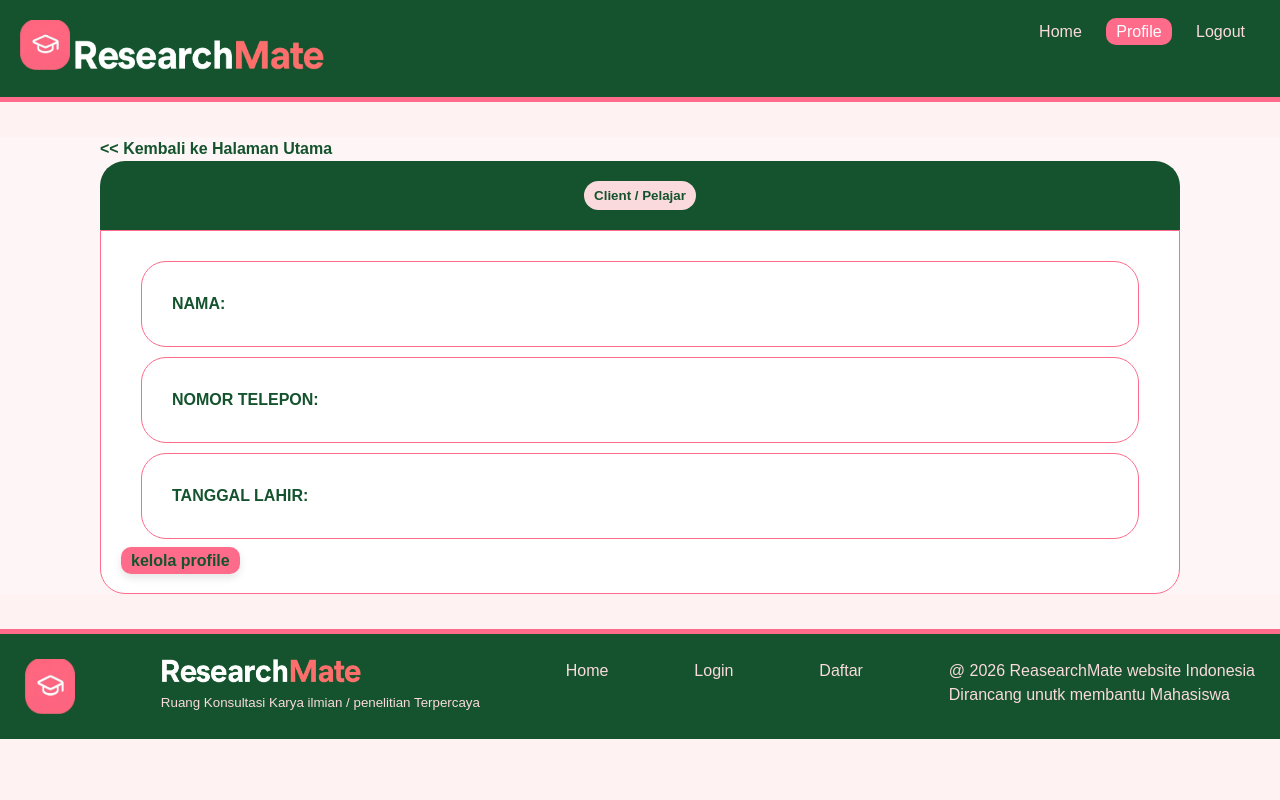
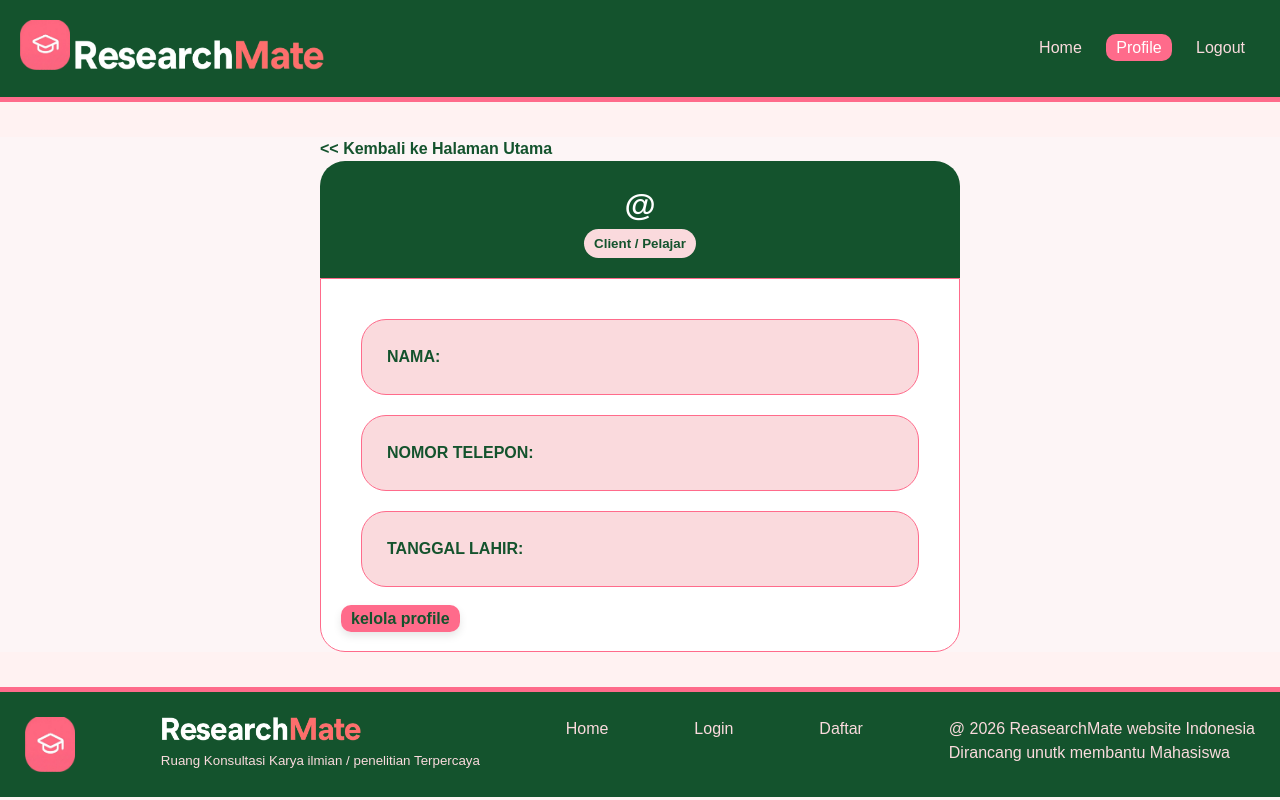
Before and after one commit to Faizal24L/PAW2026-1-D02_website, a PHP site: page /PAW_11/authentication/profile.php in a window 1280 px wide. Run offline with PHP 8.4, Linux system fonts and the light colour scheme; the visitor is signed in with stand-in values (Sample User, id 1); data that the repository does not hold is empty.

Commit message:
nihsdgsfd

```diff
--- a/authentication/login.php
+++ b/authentication/login.php
@@ -75,11 +75,11 @@
             </div>
             <div class="box_form">
                 <form method="POST" action="login.php">
-                    <label>Username</label><br>
+                    <label>Username</label>
                     <input type="text" name="username" value="<?= isset($errors['username']) && isset($_POST['username'])? $_POST['username']:""?>">
                     <span style="color:red"><?=$errors['username']??""?></span>
 
-                    <br><label>Password</label><br>
+                    <label>Password</label>
                     <input type="password" name="password" value="<?= isset($errors['password']) && isset($_POST['password'])? $_POST['password']:""?>">
                     <span style="color:red"><?=$errors['password']??""?></span>
 
--- a/authentication/profile.php
+++ b/authentication/profile.php
@@ -40,7 +40,7 @@
                 <a href="../client/dashboard_client.php"><< Kembali ke Halaman Utama</a>
             <?php endif;?>
             <div class="box_form_atas">
-                <h1 class="putih"><?= htmlspecialchars($user["username"])?></h1>
+                <h1 class="putih">@<?= htmlspecialchars($user["username"])?></h1>
                 <?php if($_SESSION["id_role"] == 1):?>
                     <small class="box_pinkmuda">Client / Pelajar</small>
                 <?php else:?>
@@ -48,9 +48,9 @@
                 <?php endif?>
             </div>
             <div class="box_form">
-                <div class="box"><b>NAMA: <br><?= htmlspecialchars($user["username"])?></b></div>
-                <div class="box"><b>NOMOR TELEPON: <br><?= htmlspecialchars($user["telepon"])?></b></div>
-                <div class="box"><b>TANGGAL LAHIR: <br><?= htmlspecialchars($user["tanggal_lahir"])?></b></div>
+                <div class="box_awal"><b>NAMA: <br><?= htmlspecialchars($user["username"])?></b></div>
+                <div class="box_awal"><b>NOMOR TELEPON: <br><?= htmlspecialchars($user["telepon"])?></b></div>
+                <div class="box_awal"><b>TANGGAL LAHIR: <br><?= htmlspecialchars($user["tanggal_lahir"])?></b></div>
                 <a href="./edit_profile.php?id_role=<?= $id_role ?>" class="box_pinktua">kelola profile</a>
             </div>
         </div>
--- a/client/create_topik.php
+++ b/client/create_topik.php
@@ -56,7 +56,7 @@
                         <label for="topic">DETAIL PERTANYAAN</label>
                         <textarea name="topic" id="topic"></textarea>
 
-                        <button type="submit">Publikasi Topik</button>
+                        <button type="submit">Publikasi</button>
                     </form>
                 </div>
             </div>
--- a/client/topic_detail.php
+++ b/client/topic_detail.php
@@ -67,7 +67,7 @@
                     <form action="topic_detail.php?id_topic=<?= $IDtopic ?>" method="POST" class="box">
                         <span class="box_hijau">TOPIC Anda</span><br>
                         <small class="box_pinkmuda"><?= htmlspecialchars($user[0]["kategori"]) ?> </small><br>
-                        <small ><?= htmlspecialchars($user[0]["username_topic"]) ?> </small><br>
+                        <small >@<?= htmlspecialchars($user[0]["username_topic"]) ?> </small><br>
                         <textarea name="new_topic"><?= htmlspecialchars($user[0]["topic"]) ?></textarea>
                         <button type="submit" name="edit_topic">edit</button>
                     </form>
@@ -75,14 +75,14 @@
                     <div class="box">
                         <span class="box_hijau">TOPIC</span>
                         <small class="box_pinkmuda"><?= htmlspecialchars($user[0]["kategori"]) ?> </small><br>
-                        <small><?= htmlspecialchars($user[0]["username_topic"]) ?> </small><br>
+                        <small>@<?= htmlspecialchars($user[0]["username_topic"]) ?> </small><br>
                         <h2><?= htmlspecialchars($user[0]["topic"]) ?></h2>
                     </div>
                 <?php endif; ?>
                 <p><b>Jawaban dari pakar</b></p>
                 <?php foreach($user as $row): ?>
                     <div class="box">
-                        <small><?= htmlspecialchars($row["username_reply"]) ?> </small><br>
+                        <small>@<?= htmlspecialchars($row["username_reply"]) ?> </small><br>
                         <?= htmlspecialchars($row['reply']) ?>
                     </div>
                 <?php endforeach; ?>
--- a/connection/dbview.php
+++ b/connection/dbview.php
@@ -69,9 +69,9 @@
                     </div>
                 <?php else:?>
                     <div class="box">
-                        <small><?= $top["kategori"] ?></small><br>
+                        <small class="box_pinkmuda"><?= $top["kategori"] ?></small><br>
                         <small>oleh: @<?= $top["username"]?></small><br>
-                        <a href="../client/topic_detail.php?id_topic=<?= $top['id_topic'] ?>"><p><?= htmlspecialchars($top['topic']) ?></p></a>
+                        <a href="../client/topic_detail.php?id_topic=<?= $top['id_topic'] ?>"><?= htmlspecialchars($top['topic']) ?></a>
                     </div>
                 <?php endif;?>
             <?php endif;?>
--- a/css/style.css
+++ b/css/style.css
@@ -3,6 +3,7 @@
   font-family: sans-serif;
   line-height: 1.5;
 }
+
 body {
   background-color: #fff2f2;
 }
@@ -17,13 +18,18 @@ body {
   grid-template-rows: 100px auto 100px;
 }
 
+.header,
+.footer {
+  display: flex;
+  justify-content: space-between;
+  background-color: #14532d;
+}
+
 .header {
   grid-area: header;
-  background-color: #14532d;
-  display: flex;
-  justify-content: space-between;
   padding: 20px;
   border-bottom: 5px solid #ff6b8b;
+  align-items: center;
 }
 
 .content {
@@ -33,10 +39,7 @@ body {
 
 .footer {
   grid-area: footer;
-  background-color: #14532d;
   color: #fadadd;
-  display: flex;
-  justify-content: space-between;
   padding: 25px;
   border-top: 5px solid #ff6b8b;
 }
@@ -75,7 +78,7 @@ img {
   background-color: white;
   padding: 30px;
   border: 1px solid #ff6b8b;
-  margin: 10px 20px 10px 20px;
+  margin: 10px 20px;
 }
 
 .box_kat {
@@ -84,8 +87,9 @@ img {
   justify-content: space-between;
   align-items: center;
   padding: 15px;
-  margin: 35px 20px 35px 20px;
+  margin: 35px 20px;
 }
+
 .box_kat form {
   display: flex;
   justify-content: space-between;
@@ -104,8 +108,10 @@ img {
 }
 
 .box_tengah {
-  margin: 35px 100px 35px 100px;
+  width: 50%;
+  margin: 35px auto;
   color: #14532d;
+  box-sizing: border-box;
 }
 
 .box_tengah a {
@@ -117,6 +123,7 @@ img {
 .box_form_atas {
   display: flex;
   flex-direction: column;
+  text-align: center;
   justify-content: center;
   align-items: center;
   background-color: #14532d;
@@ -134,12 +141,19 @@ img {
   box-sizing: border-box;
 }
 
+.box_form form {
+  display: flex;
+  flex-direction: column;
+  gap: 4px;
+}
+
+/* tombol dan label box */
 .box_pinktua,
 .box_pinktua a,
 .box_pinkmuda,
 .box_hijau,
 .box_putih {
-  padding: 5px 10px 5px 10px;
+  padding: 5px 10px;
   border-radius: 20px;
   font-weight: bold;
 }
@@ -160,9 +174,9 @@ img {
 
 .box_hijau,
 .box_hijau a {
-  text-decoration: none;
   background-color: #14532d;
   color: white;
+  text-decoration: none;
 }
 
 .box_putih {
@@ -170,23 +184,25 @@ img {
   color: #14532d;
 }
 
-/* hover topik */
+/* hover */
 .box a:hover,
 .footer a:hover,
 .box_tengah a:hover {
   color: #ff6b8b;
 }
+
+/* link box */
 .box a {
   color: #14532d;
   font-size: 25px;
 }
 
-/* hover header */
+/* header link */
 .header a {
   color: #fadadd;
   background-color: #14532d;
   text-decoration: none;
-  padding: 5px 10px 5px 10px;
+  padding: 5px 10px;
   margin: 5px;
 }
 
@@ -197,7 +213,7 @@ img {
   border-radius: 10px;
 }
 
-/* hover footer */
+/* footer link */
 .footer a {
   color: #fadadd;
   text-decoration: none;
@@ -209,7 +225,7 @@ select,
 option,
 textarea {
   background-color: #fdf5f6;
-  border-color: #ff6b8b;
+  border: 1px solid #ff6b8b;
   border-radius: 10px;
   padding: 10px;
   color: #14532d;
@@ -228,14 +244,25 @@ textarea {
   font-size: 20px;
 }
 
+/* button */
 button {
+  width: 100px;
+  height: 30px;
+  box-sizing: border-box;
   border: none;
+  margin-top: 10px;
+  margin-bottom: 10px;
   background-color: #ff6b8b;
   color: white;
-  padding: 10px 15px;
+  padding: 5px 10px;
   border-radius: 15px;
   font-size: 15px;
   cursor: pointer;
   font-weight: bold;
   box-shadow: 0px 4px 8px rgba(0, 0, 0, 0.1);
 }
+
+.box_form a,
+p {
+  text-align: center;
+}
```
Also changed, not shown: authentication/register.php (+6 -6 lines).
